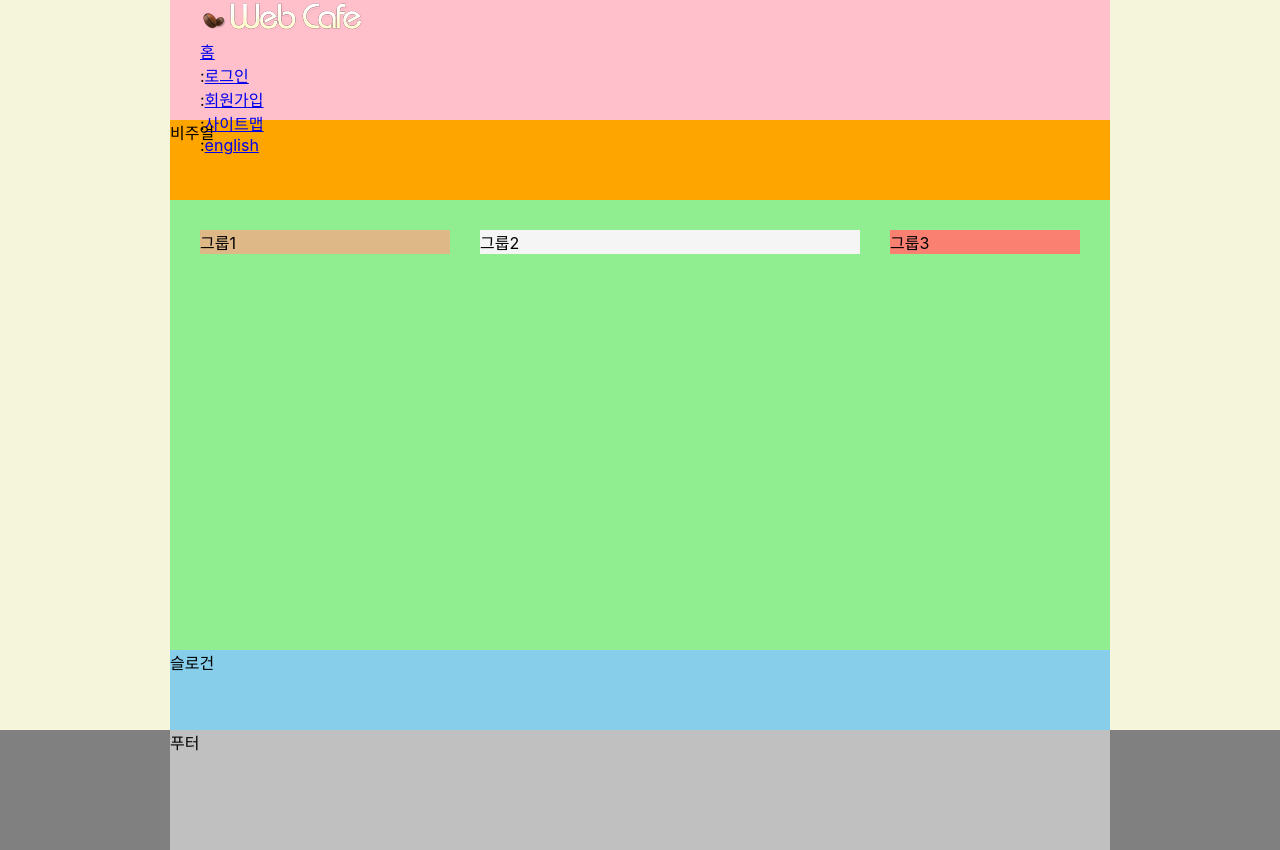
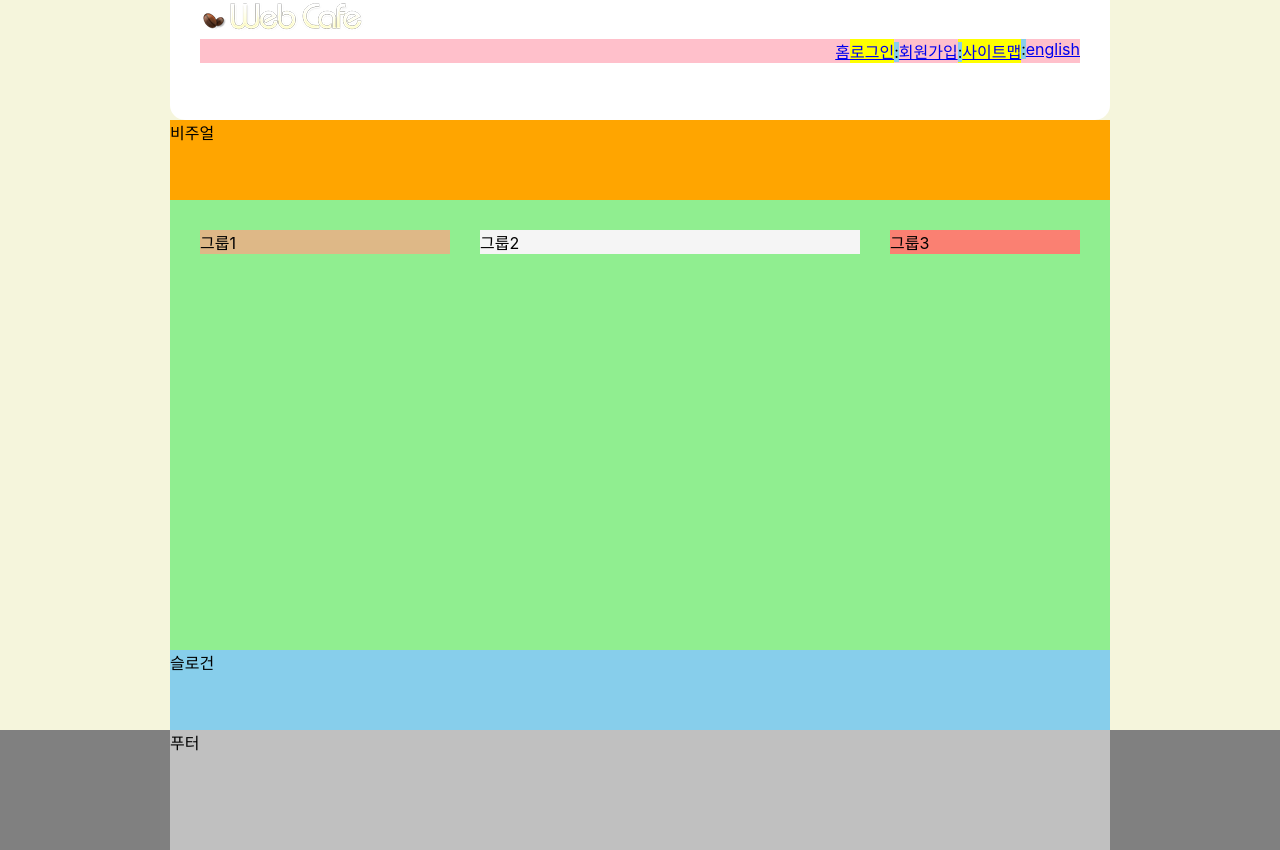
Before and after one commit to KMSWN/HTML5, a website: page index.html in a window 1280 px wide. Drawn offline with Linux system fonts and the light colour scheme; a web font is replaced by a local one.

Commit message:
구조 선택자 입력

```diff
--- a/index.html
+++ b/index.html
@@ -20,11 +20,11 @@
       </a>
     </h1>
     <ul class="member">
-      <li><a href="/">홈</a></li>
-      <li><span class="divider" aria-hidden="true">:</span><a href="/">로그인</a></li>
-      <li><span class="divider" aria-hidden="true">:</span><a href="/">회원가입</a></li>
-      <li><span class="divider" aria-hidden="true">:</span><a href="/">사이트맵</a></li>
-      <li><span class="divider" aria-hidden="true">:</span><a href="/">english</a></li>
+      <li class="frist"><a href="/">홈</a></li>
+      <li><a href="/">로그인</a></li>
+      <li><a href="/">회원가입</a></li>
+      <li><a href="/">사이트맵</a></li>
+      <li><a href="/">english</a></li>
     </ul>
   </header>
   <div class="visual">비주얼</div>
--- a/styles/style.css
+++ b/styles/style.css
@@ -4,6 +4,7 @@
 *, *::before, *::after {
   /* 첫번째 자식 요소 before, 마지막 자식요소 after */
   box-sizing: border-box;
+  /* box-sizing 속성은 상속이 되지 않음  */
 }
 
 /* 본문 스타일 */
@@ -21,18 +22,58 @@ body {
 
 /* 헤더 */
 .header {
-  background: pink;
+  background: #fff;
   padding: 0 30px;
   /* border-box : width(padding+border)+margin */
   /* auto 명령은 margin 만 가능하다 */
   height: 15vh;
+  border-radius: 0 0 15px 15px;
 }
+
+.member {
+  background-color: pink;
+  display: flex;
+  flex-flow: row nowrap;
+  justify-content: flex-end;
+}
+
+/* :before / ::before => first child */
+/* :after / ::after => last child  */
 
 /* 비주얼 */
 .visual {
   background: orange;
   height: 10vh;
 }
+
+/* 겹침(Cascading) */
+/* 우선순위 규칙 */
+/* li(Type Selector) - 1점 */
+/* .first(Class Selector) - 10점 */
+/* #item(ID Selector) -100점 */
+
+/* .member li::before {
+  content: ":";
+} */
+  /* .meber -> 10점, li -> 1점, ::before -> 1점 = 12점 */
+
+/* .member li:first-child::before {
+  content: "";
+} */
+
+  /* .first -> 10점, ::before -> 1점 = 11점 */
+  /* 선택자의 점수가 같을 때, 나중 것이 적용됨. */
+  /* 스타일링을 할 때 가급적 ID는 지양해야 함 */
+  /*  */
+
+  .member li:nth-child(n + 3)::before {
+    content: ":";
+    background-color: skyblue;
+  }
+
+  .member li:nth-child(even) {
+    background-color: yellow;
+  }
 
 /* 메인 */
 .main {
```
